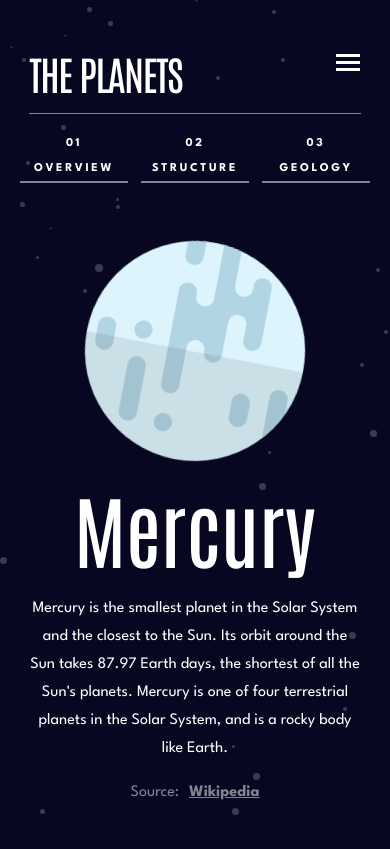
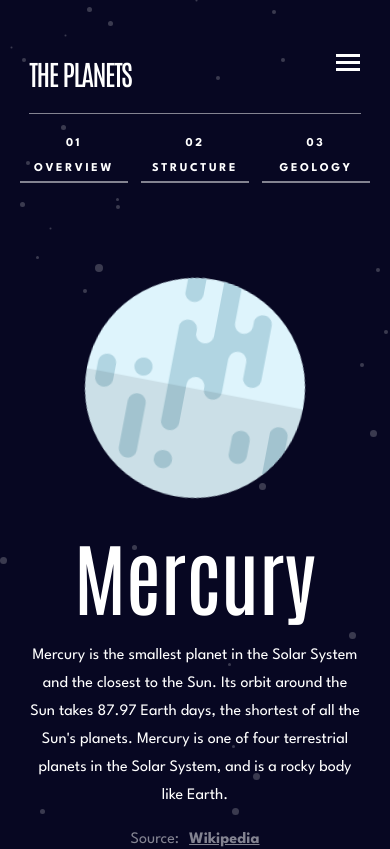
Before and after one commit to ezgiEH/Planets-App, a React (Create React App) app: page /0 in a window 390 px wide. Shown: the top 849 px of the page. Built offline with nearby package versions, Linux system fonts and the light colour scheme.

Commit message:
some style

```diff
--- a/src/App.css
+++ b/src/App.css
@@ -13,6 +13,11 @@ h2 {
   line-height: 52px;
   letter-spacing: -1.5px;
   margin: 0;
+}
+@media (max-width: 500px) {
+  h2 {
+    font-size: 28px;
+  }
 }
 
 h3 {
@@ -315,6 +320,7 @@ body .planet-container .planet-content .planet-image .main-image {
   body .planet-container .planet-content .planet-image .main-image {
     max-width: 220px;
     height: 220px;
+    margin-top: 10vh;
   }
 }
 body .planet-container .planet-content .planet-image .main-image img {
@@ -379,7 +385,7 @@ body .planet-container .planet-content .planet-main-info {
 }
 @media (max-width: 500px) {
   body .planet-container .planet-content .planet-main-info {
-    height: 40vh;
+    height: 60vh;
     flex-direction: column;
     text-align: center;
     justify-content: flex-end;
--- a/src/App.scss
+++ b/src/App.scss
@@ -49,6 +49,9 @@ h2 {
     line-height: 52px;
     letter-spacing: -1.5px;
     margin: 0;
+    @include mobile{
+        font-size: 28px;
+    }
 }
 
 h3 {
@@ -376,6 +379,7 @@ body {
                     @include mobile {
                         max-width: 220px;
                         height: 220px;
+                        margin-top: 10vh;
                     }
 
                     img {
@@ -437,7 +441,7 @@ body {
                 }
 
                 @include mobile {
-                    height: 40vh;
+                    height: 60vh;
                     flex-direction: column;
                     text-align: center;
                     justify-content: flex-end;
```
Also changed, not shown: 1 other file (tests, documents, lock files or other folders).
